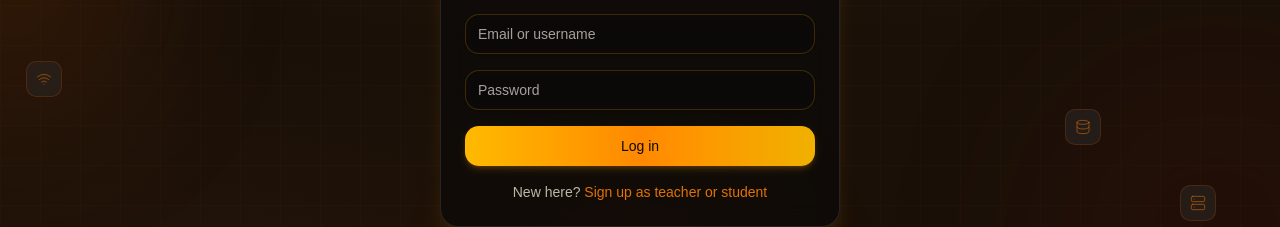
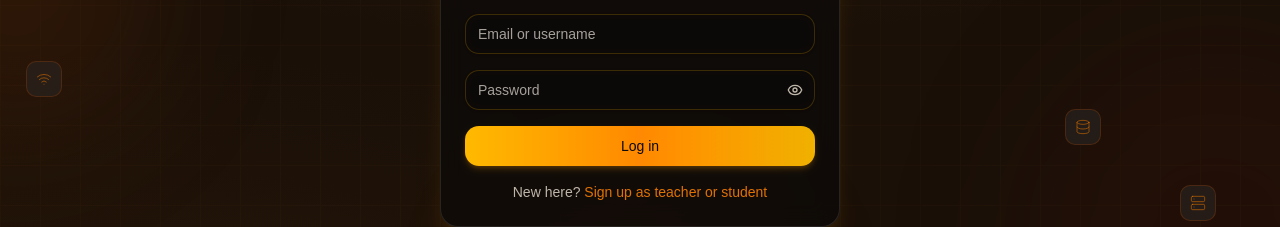
Before and after one commit to kier23/EduVerse, a React (Vite) app: page /login in a window 1280 px wide. Shown: the part 355-582 px from the top of the page. Built offline with nearby package versions, Linux system fonts and the light colour scheme.

Commit message:
added new show password in login page and superadmin sign up

```diff
--- a/src/pages/auth/login-page.tsx
+++ b/src/pages/auth/login-page.tsx
@@ -6,6 +6,7 @@ import { AuthCard } from "@/components/layout/auth-card";
 import { dashboardPathForRole } from "@/lib/auth-redirect";
 import { supabase } from "@/lib/supabase";
 import type { UserRole } from "@/types/auth";
+import { Eye, EyeOff } from "lucide-react";
 
 /** Returns true if the string looks like an email address. */
 function isEmail(value: string) {
@@ -31,6 +32,7 @@ export function LoginPage() {
   const [error, setError] = useState("");
   const [submitting, setSubmitting] = useState(false);
   const navigate = useNavigate();
+  const [showPassword, setShowPassword] = useState(false);
 
   const onSubmit = async (event: FormEvent) => {
     event.preventDefault();
@@ -80,13 +82,29 @@ export function LoginPage() {
           onChange={(event) => setIdentifier(event.target.value)}
           required
         />
+        <div className="relative">
           <Input
             placeholder="Password"
-          type="password"
+            type={showPassword ? "text" : "password"}
             value={password}
             onChange={(event) => setPassword(event.target.value)}
+            className="pr-10"
             required
           />
+          <button
+            type="button"
+            onClick={() => setShowPassword((prev) => !prev)}
+            className="absolute right-3 top-1/2 -translate-y-1/2 text-muted-foreground hover:text-foreground"
+            tabIndex={-1}
+            aria-label={showPassword ? "Hide password" : "Show password"}
+          >
+            {showPassword ? (
+              <EyeOff className="h-4 w-4" />
+            ) : (
+              <Eye className="h-4 w-4" />
+            )}
+          </button>
+        </div>
         {error ? <p className="text-sm text-destructive">{error}</p> : null}
         <Button type="submit" disabled={submitting} className="w-full">
           {submitting ? "Signing in..." : "Log in"}
--- a/src/pages/auth/signup-page.tsx
+++ b/src/pages/auth/signup-page.tsx
@@ -8,7 +8,7 @@ import { supabase } from "@/lib/supabase";
 import type { SignupRole } from "@/types/auth";
 import { cn } from "@/lib/utils";
 
-const signupRoles: SignupRole[] = ["teacher", "student"];
+const signupRoles: SignupRole[] = ["teacher", "student", "superadmin"];
 
 export function SignupPage() {
   const [fullName, setFullName] = useState("");
--- a/src/types/auth.ts
+++ b/src/types/auth.ts
@@ -1,2 +1,2 @@
 export type UserRole = "teacher" | "student" | "admin" | "superadmin";
-export type SignupRole = "teacher" | "student";
+export type SignupRole = "teacher" | "student" | "superadmin";
```
Lines whose indentation alone changed are shown as unchanged.
